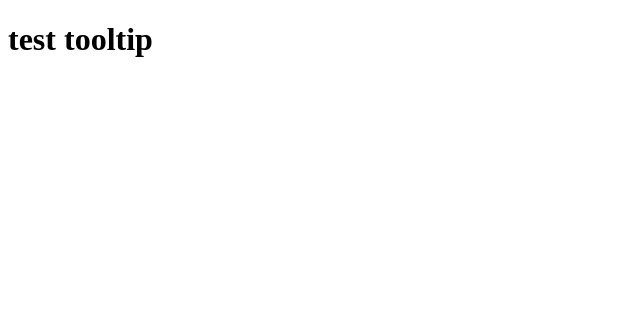
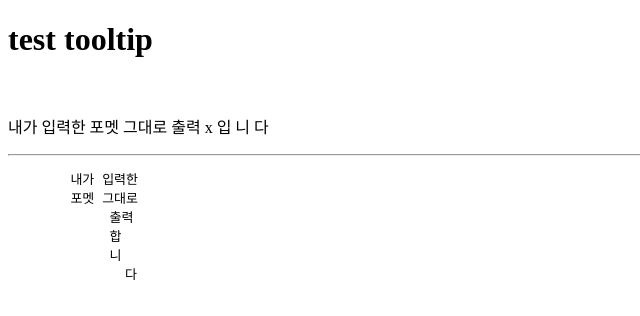
Before and after one commit to Soku3D/web, a plain HTML site: page index.html in a window 1280 px wide. Shown: the whole page, without its empty margins (0-640 px from the left). Drawn offline with Linux system fonts and the light colour scheme.

Commit message:
Update index.html

```diff
--- a/index.html
+++ b/index.html
@@ -4,6 +4,17 @@
     <title>hello</title>
   </head>
   <body>
-    <h1 titel="tooltip">test tooltip</h1>
+    <h1 title="tooltip">test tooltip</h1>
+    <br />
+    <p title="p test">내가 입력한 포멧 그대로 출력 x 입 니 다</p>
+    <hr />
+    <pre title="pre test">
+        내가 입력한
+        포멧 그대로
+             출력
+             합
+             니
+               다
+    </pre>
   </body>
 </html>
```
